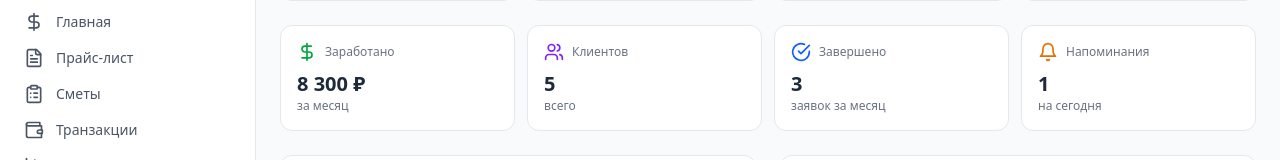
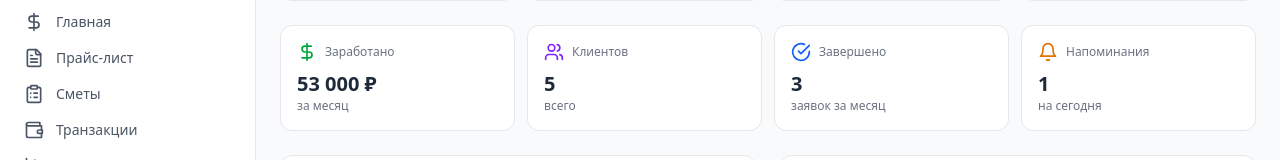
Before and after one commit to burdinart/plumber-assistant, a React (Vite) app: page / in a window 1280 px wide. Shown: the part 309-469 px from the top of the page. Built offline with nearby package versions, Linux system fonts and the light colour scheme.

Commit message:
task snapshot 61b621f3-d4bb-4a2e-acb3-1bdbd79d5edb

```diff
--- a/src/features/dashboard/DashboardPage.tsx
+++ b/src/features/dashboard/DashboardPage.tsx
@@ -32,6 +32,7 @@ import {
 import { useOrders } from '../orders/hooks/useOrders';
 import { useClients } from '../clients/hooks/useClients';
 import { useReminders } from '../reminders/hooks/useReminders';
+import { useTransactions } from '../finance/hooks/useTransactions';
 import { ReminderWidget } from '../reminders/components/ReminderWidget';
 import { formatCurrency, formatDate, getOrderStatusText, getOrderStatusColor, getOrderTypeText } from '../../shared/utils/helpers';
 
@@ -65,10 +66,17 @@ export function DashboardPage() {
   const { getTodayOrders, getMonthlyStats } = useOrders();
   const { clients } = useClients();
   const { getTodayReminders } = useReminders();
+  const { getBalance } = useTransactions();
 
   const todayOrders = getTodayOrders();
   const monthlyStats = getMonthlyStats();
   const todayReminders = getTodayReminders();
+
+  // Баланс за текущий месяц (как в разделе Финансы)
+  const now = new Date();
+  const startDate = new Date(now.getFullYear(), now.getMonth(), 1).toISOString().split('T')[0];
+  const endDate = new Date(now.getFullYear(), now.getMonth() + 1, 0).toISOString().split('T')[0];
+  const balance = getBalance(startDate, endDate);
 
   return (
     <div className="max-w-7xl mx-auto">
@@ -146,13 +154,25 @@ export function DashboardPage() {
 
       {/* Stats */}
       <div className="grid grid-cols-2 md:grid-cols-4 gap-3 mb-6">
-        <div className="bg-white dark:bg-gray-800 rounded-xl border border-gray-200 dark:border-gray-700 p-4">
+        <div className={`bg-white dark:bg-gray-800 rounded-xl border p-4 ${
+          balance.balance < 0
+            ? 'border-red-300 dark:border-red-700'
+            : 'border-gray-200 dark:border-gray-700'
+        }`}>
           <div className="flex items-center gap-2 mb-2">
-            <DollarSign className="w-5 h-5 text-green-600 dark:text-green-400" />
+            <DollarSign className={`w-5 h-5 ${
+              balance.balance < 0
+                ? 'text-red-600 dark:text-red-400'
+                : 'text-green-600 dark:text-green-400'
+            }`} />
             <span className="text-xs text-gray-500 dark:text-gray-400">Заработано</span>
           </div>
-          <div className="text-xl font-bold text-gray-800 dark:text-white">
-            {formatCurrency(monthlyStats.totalEarnings)}
+          <div className={`text-xl font-bold ${
+            balance.balance < 0
+              ? 'text-red-600 dark:text-red-400'
+              : 'text-gray-800 dark:text-white'
+          }`}>
+            {formatCurrency(balance.balance)}
           </div>
           <div className="text-xs text-gray-500 dark:text-gray-400">за месяц</div>
         </div>
```
